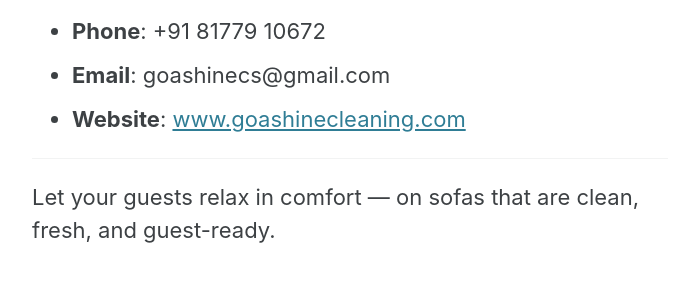
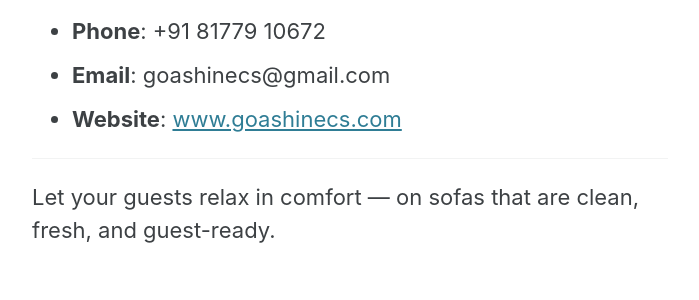
Before and after one commit to goashinecs/goashinecs, a Jekyll site: the page built from _posts/2025-10-16-sofa-cleaning-for-hotels-in-goa.md, in a window 1280 px wide and 900 px high, scrolled down 3210 px. Shown: the part 154-454 px from the top of the window, without its empty margins (290-989 px from the left). Built offline with Jekyll 4.4.1, drawn with Linux system fonts in a browser that asks for light colours; cached includes are drawn as plain includes.

Commit message:
Update 2025-10-16-sofa-cleaning-for-hotels-in-goa.md

```diff
--- a/_posts/2025-10-16-sofa-cleaning-for-hotels-in-goa.md
+++ b/_posts/2025-10-16-sofa-cleaning-for-hotels-in-goa.md
@@ -72,7 +72,7 @@ Whether you're looking for one-time deep cleaning or regular maintenance, **Goa
 
 - **Phone**: +91 81779 10672
 - **Email**: goashinecs@gmail.com
-- **Website**: [www.goashinecleaning.com](http://www.goashinecleaning.com)
+- **Website**: [www.goashinecs.com](http://www.goashinecs.com)
 
 ---
 
```
